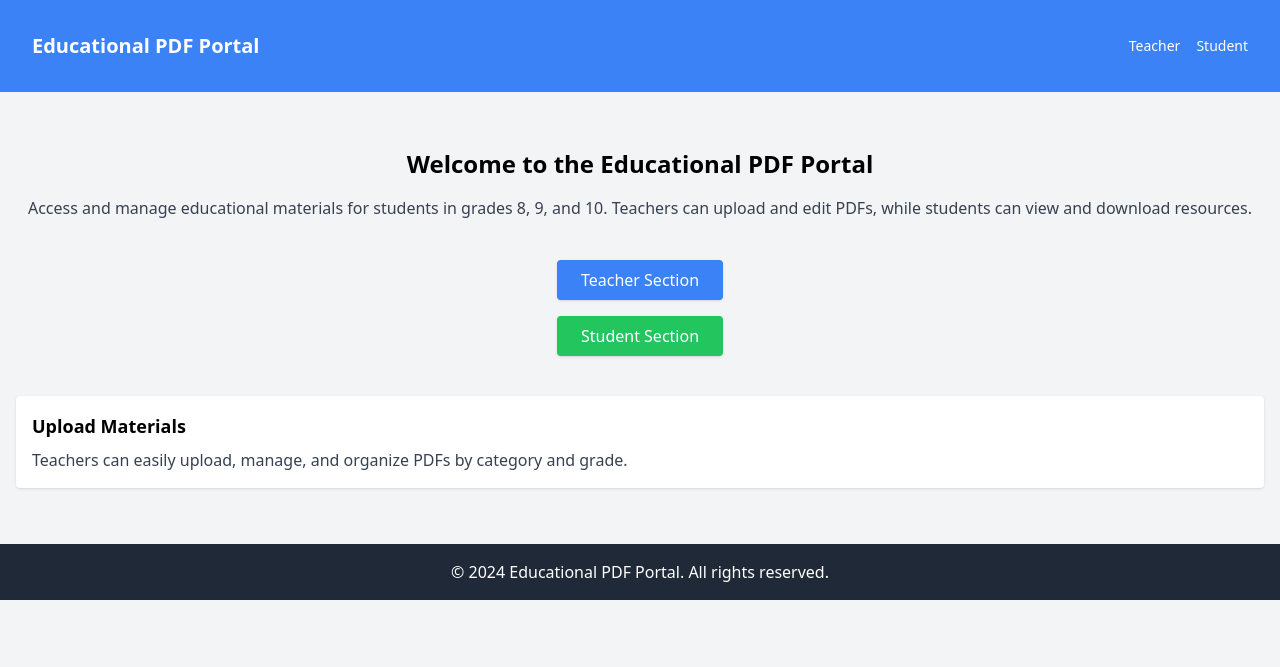
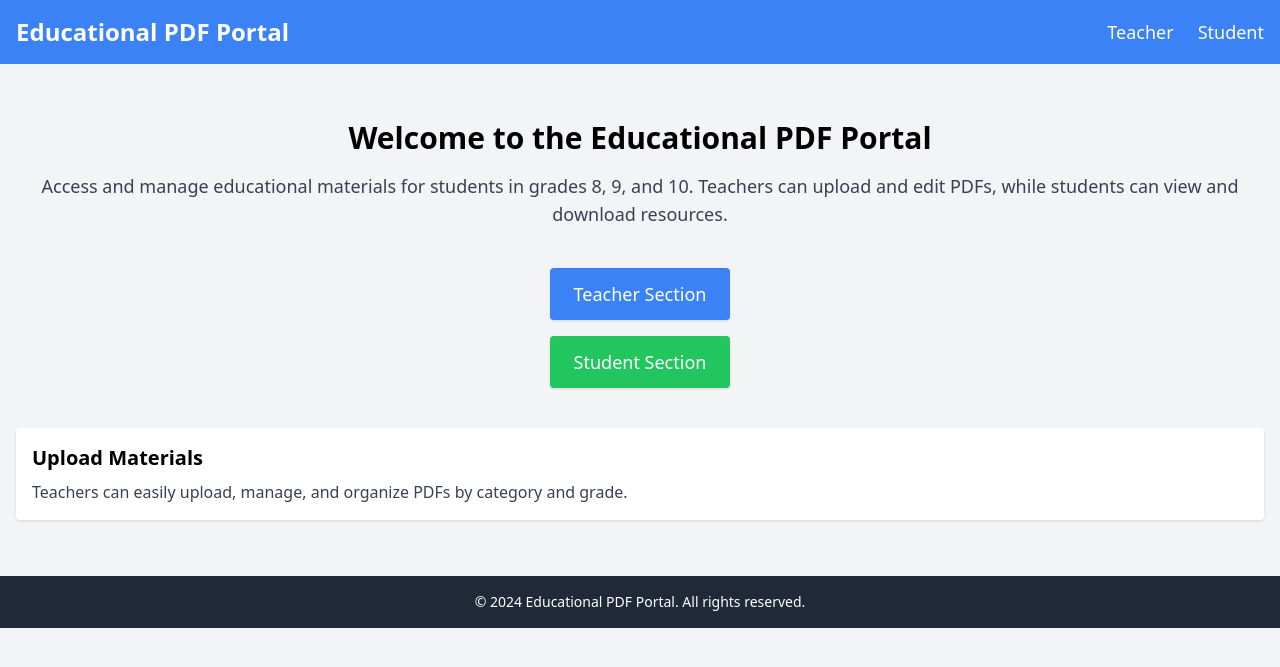
Before and after one commit to nilp12200/Eduactional_site, a Django app: page /materials/ in a window 1280 px wide. Shown: the top 667 px of the page. Run offline with Django 4.2, Linux system fonts and the light colour scheme; some libraries are stand-ins or nearby versions.

Commit message:
Update home.html

```diff
--- a/materials/templates/home.html
+++ b/materials/templates/home.html
@@ -6,25 +6,16 @@
     <title>Educational PDF Portal</title>
     <script src="https://cdn.tailwindcss.com"></script>
 </head>
-<body class="bg-gray-100 font-sans">
+<body class="bg-gray-100 font-sans text-base">
 
     <!-- Header Section -->
     <header class="bg-blue-500 text-white p-4">
-        <!-- <div class="container mx-auto flex justify-between items-center"> -->
-            <!-- Title -->
-            <!-- <h1 class="text-xl font-bold">Educational PDF Portal</h1> -->
-            <!-- Navigation Links -->
-            <!-- <nav class="flex text-2xl space-x-6">
-                <a href="{% url 'teacher_dashboard' %}" class="text-sm hover:underline">Teacher</a>
-                <a href="{% url 'student_dashboard' %}" class="text-sm hover:underline">Student</a>
+        <div class="flex justify-between items-center">
+            <h1 class="text-2xl font-bold">Educational PDF Portal</h1>
+            <nav class="flex space-x-6">
+                <a href="{% url 'teacher_dashboard' %}" class="text-lg hover:underline">Teacher</a>
+                <a href="{% url 'student_dashboard' %}" class="text-lg hover:underline">Student</a>
             </nav>
-        </div> -->
-        <div class="bg-blue-500 text-white p-4 flex justify-between items-center">
-            <h1 class="text-xl font-bold">Educational PDF Portal</h1>
-            <div class="flex text  space-x-4">
-                <a href="{% url 'teacher_dashboard' %}" class="text-sm hover:underline">Teacher</a>
-                <a href="{% url 'student_dashboard' %}" class="text-sm hover:underline">Student</a>
-            </div>
         </div>
     </header>
 
@@ -32,8 +23,8 @@
     <main class="container mx-auto mt-10 p-4">
         <!-- Welcome Section -->
         <div class="text-center">
-            <h2 class="text-2xl font-semibold">Welcome to the Educational PDF Portal</h2>
-            <p class="mt-4 text-gray-700">
+            <h2 class="text-3xl font-semibold">Welcome to the Educational PDF Portal</h2>
+            <p class="mt-4 text-gray-700 text-lg">
                 Access and manage educational materials for students in grades 8, 9, and 10.
                 Teachers can upload and edit PDFs, while students can view and download resources.
             </p>
@@ -41,25 +32,25 @@
 
         <!-- Buttons Section -->
         <div class="mt-10 flex flex-col items-center space-y-4">
-            <a href="{% url 'teacher_dashboard' %}" class="bg-blue-500 text-white px-6 py-2 rounded shadow hover:bg-blue-600">
+            <a href="{% url 'teacher_dashboard' %}" class="bg-blue-500 text-white text-lg px-6 py-3 rounded shadow hover:bg-blue-600">
                 Teacher Section
             </a>
-            <a href="{% url 'student_dashboard' %}" class="bg-green-500 text-white px-6 py-2 rounded shadow hover:bg-green-600">
+            <a href="{% url 'student_dashboard' %}" class="bg-green-500 text-white text-lg px-6 py-3 rounded shadow hover:bg-green-600">
                 Student Section
             </a>
         </div>
 
         <!-- Upload Materials Section -->
         <div class="mt-10 p-4 bg-white shadow rounded">
-            <h3 class="text-lg font-semibold">Upload Materials</h3>
-            <p class="mt-2 text-gray-700">
+            <h3 class="text-xl font-semibold">Upload Materials</h3>
+            <p class="mt-2 text-gray-700 text-base">
                 Teachers can easily upload, manage, and organize PDFs by category and grade.
             </p>
         </div>
     </main>
 
     <!-- Footer -->
-    <footer class="bg-gray-800 text-white p-4 mt-10 text-center">
+    <footer class="bg-gray-800 text-white p-4 mt-10 text-center text-sm">
         <p>&copy; 2024 Educational PDF Portal. All rights reserved.</p>
     </footer>
 
```
